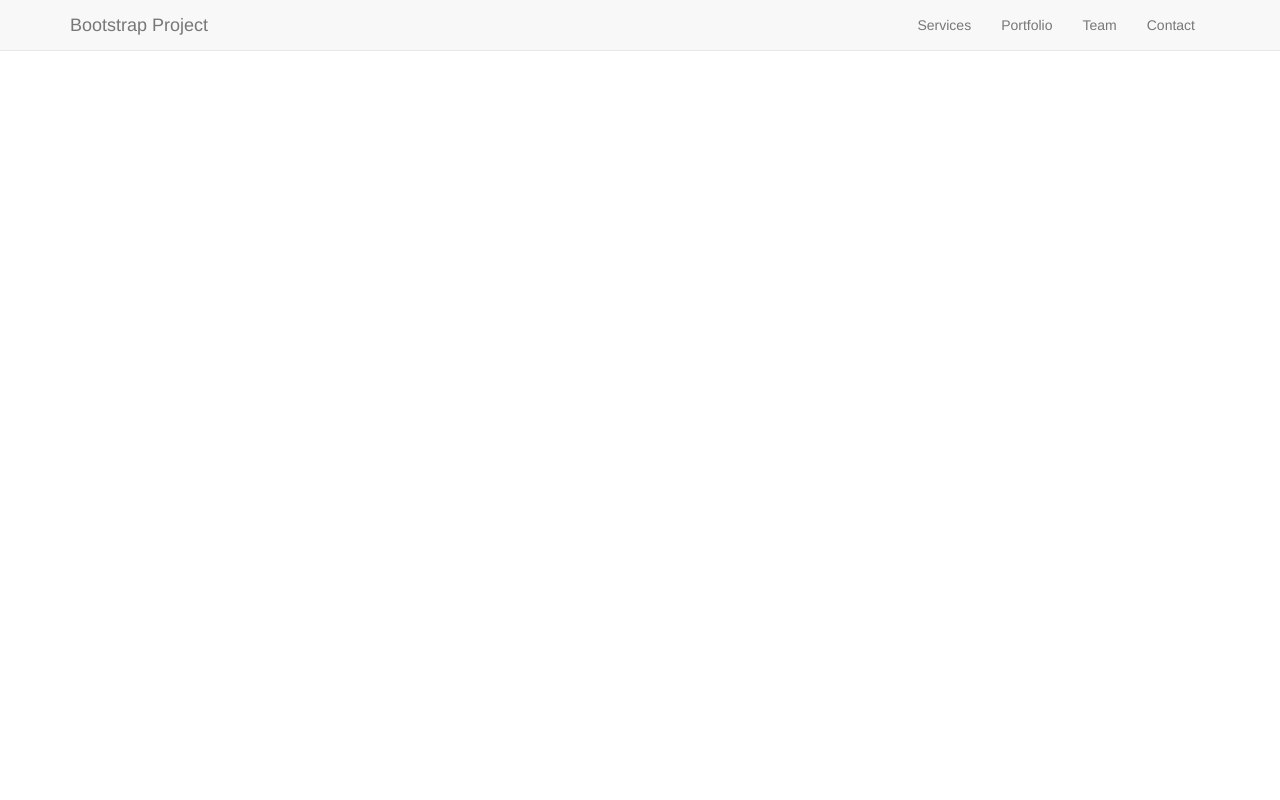
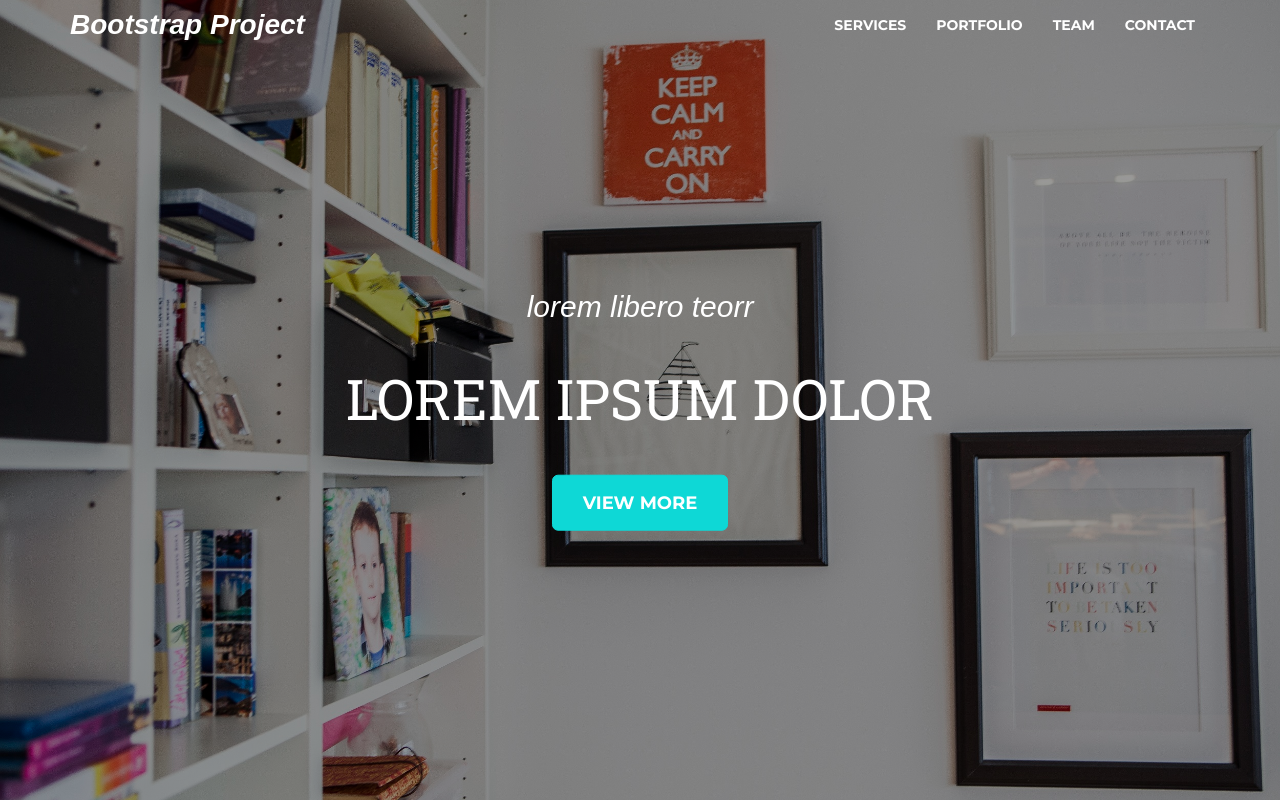
Before and after one commit to DomiGnh/bootstrap.wartszaty.projekt, a plain HTML site: page index.html in a window 1280 px wide. Drawn offline with Linux system fonts and the light colour scheme; a web font is replaced by a local one.

Commit message:
nav i header

```diff
--- a/css/main.css
+++ b/css/main.css
@@ -1,20 +1,93 @@
-body>div.container{
-    background-color: aquamarine;
-    height: 1000px;
+/* main styles start*/
+
+*{
+    box-sizing: border-box;
+}
+
+body{
+    margin: 0;
+    font-family: 'Roboto Slab', serif;
+    color: #777;
 
 }
 
-.item{
-    height: 300px;
-    background-color: greenyellow;
+h1{
+    font-size: 4em;
+
 }
 
-.item:nth-child(2n){
-    height: 300px;
-    background-color: aqua;
+a.btn-blue, .btn-blue{
+    background-color:#0ed8d6;
+    border: 1px solid #0ed8d6;
+    font-family: 'Montserrat', sans-serif;
+    text-transform: uppercase;
+    color: #fff;
+    transition: all .3s;
+    padding: 15px 30px;
 }
 
-.item:nth-child(3n){
-    height: 300px;
-    background-color:bisque;
+a.btn-blue:hover, .btn-blue:hover{
+    background-color: #fff;
+    border: 1px solid #0ed8d6;
+    color: #0ed8d6;
+
 }
+
+
+/*main styles end*/
+
+/*main styles nav*/
+
+#main-nav{
+    background-color: transparent;
+    border: 0;
+}
+
+#main-nav a.navbar-brand{
+   font-family: 'Droid Serif', sans-serif;
+    font-size: 2em;
+    text-transform: none;
+    font-style:italic;
+}
+
+#main-nav a{
+    color:#fff;
+    text-transform: uppercase;
+    font-weight: 700;
+    font-family: 'Montserrat', sans-serif;
+}
+
+#main-nav a:hover{
+    color: #0ed8d6;
+}
+
+/*main header styles start*/
+
+#main-header{
+    height:100vh;
+    background-image:linear-gradient(to bottom, rgba(0,0,0,0.4), rgba(0,0,0,0.4)), url(../img/header/pictures_on_the_wall.jpg);
+    background-position: center;
+    background-size: cover;
+    position: relative;
+}
+
+#main-header .header-caption{
+    position: absolute;
+    top: 50%;
+    transform: translateY(-50%);
+    left: 0;
+    right:0;
+    margin: auto;
+    text-align: center;
+}
+
+#main-header .header-caption h1{
+    color: #fff;
+    margin: 45px 0;
+}
+
+#main-header .header-caption h2{
+    color: #fff;
+    font-family: 'Droid Serif', sans-serif;
+    font-style: italic;
+}
--- a/index.html
+++ b/index.html
@@ -10,9 +10,15 @@
 <!--    bootstrap style-->
    <link rel="stylesheet" href="bootstrap-3.3.7-dist/css/bootstrap.min.css">
 
+
 <!--   main css-->
 <link rel="stylesheet" href="css/main.css">
-</head>
+
+<!--fonty-->
+<link href="https://fonts.googleapis.com/css?family=Droid+Serif:400i|Montserrat:700|Roboto+Slab" rel="stylesheet">
+
+
+
 <body>
 
 <!--menu-->
@@ -40,6 +46,31 @@
 		</div>
 	</nav>
 
+<!--   main header menu start-->
+  <header id="main-header">
+      <div class="header-caption">
+          <h2>lorem libero teorr</h2>
+          <h1 class="text-uppercase">lorem ipsum dolor</h1>
+          <a href="#services" class="btn btn-default btn-lg btn-blue">View more</a>
+      </div>
+  </header>
+
+<!--  main header menu end-->
+
+
+
+
+
+
+
+
+
+
+
+
+
+
+
 
 <!--   script jquery -->
  <script src="js/jquery-3.2.1.min.js"></script>
```
